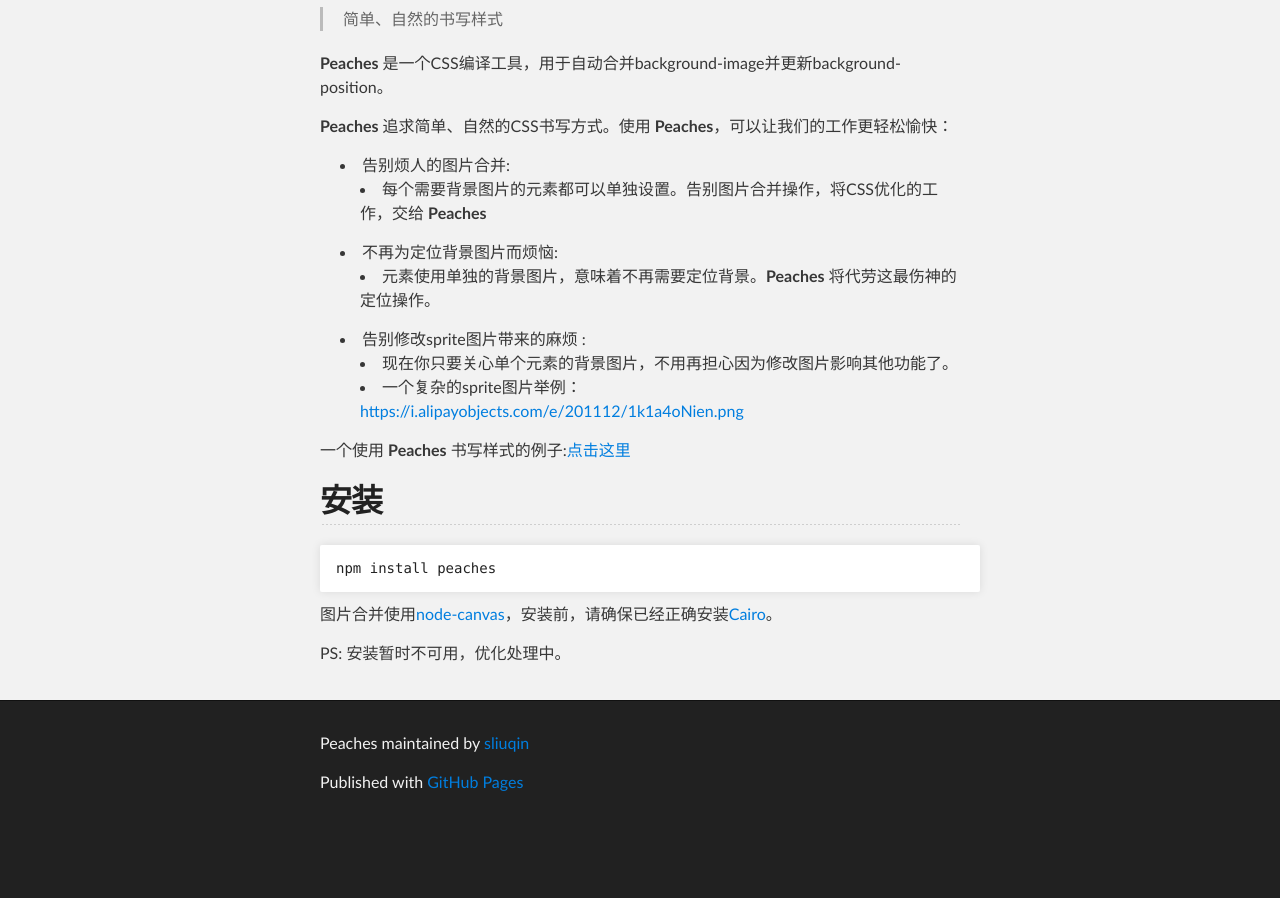
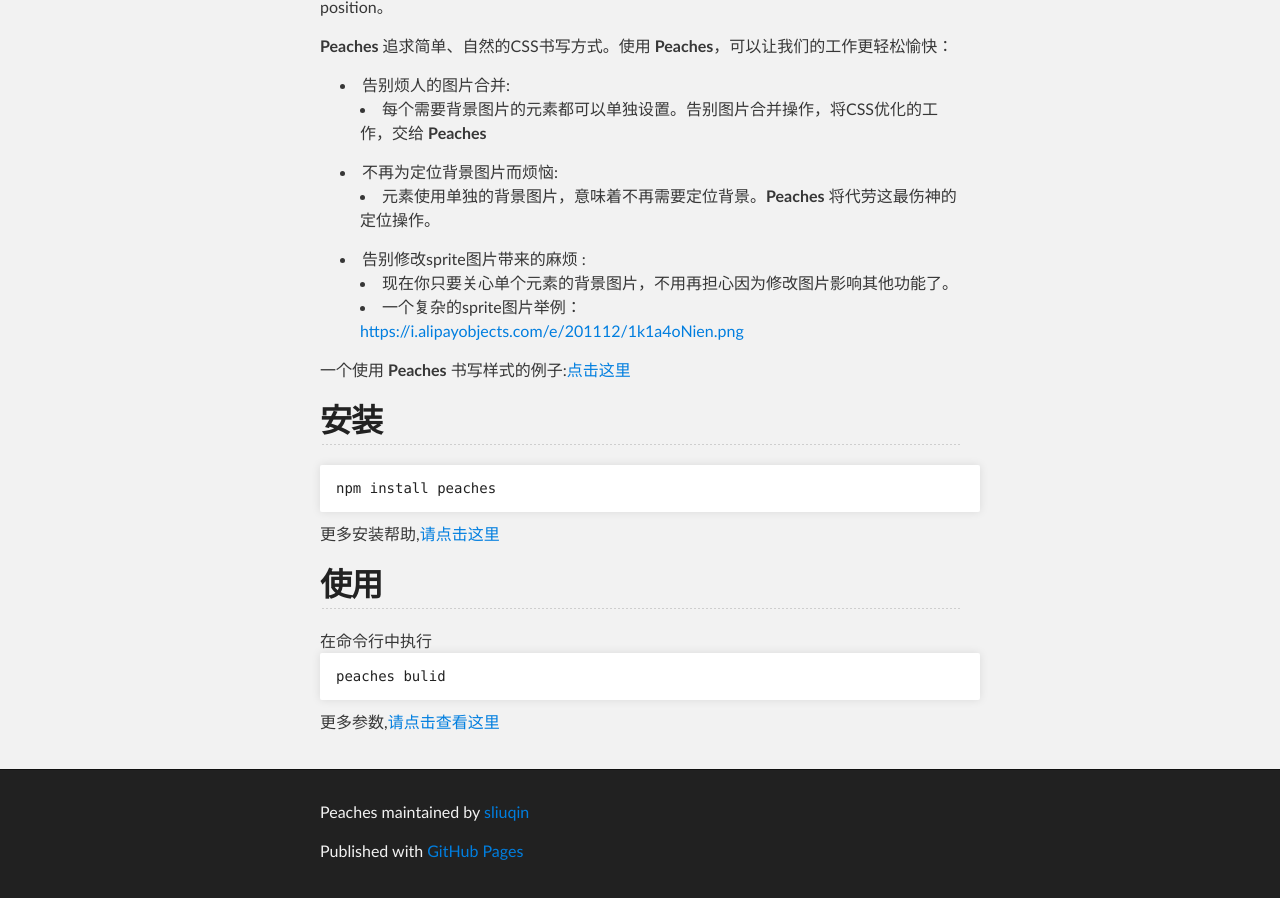
Before and after one commit to simplelife7/peaches, a plain HTML site: page index.html in a window 1280 px wide. Shown: the part 353-1251 px from the top of the page. Before the commit the page ends 1182 px from the top, so only its background shows below. Drawn offline with Linux system fonts and the light colour scheme.

Commit message:
更新首页

```diff
--- a/index.html
+++ b/index.html
@@ -2,9 +2,9 @@
 <html>
 
 <head>
-    <meta charset='utf-8' />
-    <meta http-equiv="X-UA-Compatible" content="chrome=1" />
-    <meta name="description" content="Peaches : Peaches是一个CSS编译工具，用于自动合并background-image并更新background-position。" />
+    <meta charset='utf-8'/>
+    <meta http-equiv="X-UA-Compatible" content="chrome=1"/>
+    <meta name="description" content="Peaches : Peaches是一个CSS编译工具，用于自动合并background-image并更新background-position。"/>
 
     <link rel="stylesheet" type="text/css" media="screen" href="stylesheets/stylesheet.css">
 
@@ -19,11 +19,14 @@
         <a id="forkme_banner" href="https://github.com/sliuqin/peaches">View on GitHub</a>
 
         <h1 id="project_title">Peaches</h1>
-          <h2 id="project_tagline">Peaches是一个CSS编译工具，用于自动合并background-image并更新background-position。</h2>
+
+        <h2 id="project_tagline">简单、自然的书写样式</h2>
 
         <section id="downloads">
-              <a class="zip_download_link" href="https://github.com/sliuqin/peaches/zipball/master">Download this project as a .zip file</a>
-              <a class="tar_download_link" href="https://github.com/sliuqin/peaches/tarball/master">Download this project as a tar.gz file</a>
+            <a class="zip_download_link" href="https://github.com/sliuqin/peaches/zipball/master">Download this project
+                as a .zip file</a>
+            <a class="tar_download_link" href="https://github.com/sliuqin/peaches/tarball/master">Download this project
+                as a tar.gz file</a>
         </section>
     </header>
 </div>
@@ -33,11 +36,9 @@
     <section id="main_content" class="inner">
         <h1>Peaches </h1>
 
-<blockquote>
-<p>简单、自然的书写样式</p>
-</blockquote>
 
-<p><strong>Peaches</strong> 是一个CSS编译工具，用于自动合并background-image并更新background-position。  </p>
+
+        <p><strong>Peaches</strong> 是一个CSS编译工具，用于自动合并background-image并更新background-position。 </p>
 
         <p><strong>Peaches</strong> 追求简单、自然的CSS书写方式。使用 <strong>Peaches</strong>，可以让我们的工作更轻松愉快：</p>
 
@@ -63,16 +64,20 @@
                     </li>
                 </ul>
             </li>
-</ul><p>一个使用 <strong>Peaches</strong> 书写样式的例子:<a href="http://sliuqin.github.com/peaches/example/index.html">点击这里</a></p>
+        </ul>
+        <p>一个使用 <strong>Peaches</strong> 书写样式的例子:<a href="http://sliuqin.github.com/peaches/example/index.html">点击这里</a>
+        </p>
 
         <h2>安装</h2>
 
 <pre><code>npm install peaches
 </code></pre>
-
-<p>图片合并使用<a href="https://github.com/LearnBoost/node-canvas">node-canvas</a>，安装前，请确保已经正确安装<a href="http://cairographics.org/">Cairo</a>。</p>
-
-<p>PS: 安装暂时不可用，优化处理中。</p>
+        <p>更多安装帮助,<a href="https://github.com/sliuqin/peaches/blob/master/docs/install.md">请点击这里</a></p>
+    <h2>使用</h2>
+        在命令行中执行
+<pre><code>peaches bulid
+</code></pre>
+        <p>更多参数,<a href="https://github.com/sliuqin/peaches/blob/master/docs/%E5%91%BD%E4%BB%A4%E8%A1%8C%E5%8F%82%E6%95%B0.md">请点击查看这里</a></p>
     </section>
 </div>
 
@@ -80,6 +85,7 @@
 <div id="footer_wrap" class="outer">
     <footer class="inner">
         <p class="copyright">Peaches maintained by <a href="https://github.com/sliuqin">sliuqin</a></p>
+
         <p>Published with <a href="http://pages.github.com">GitHub Pages</a></p>
     </footer>
 </div>
@@ -92,7 +98,8 @@
     try {
         var pageTracker = _gat._getTracker("UA-36197297-1");
         pageTracker._trackPageview();
-            } catch(err) {}
+    } catch (err) {
+    }
 </script>
 
 
```
Also changed, not shown: example/index.html (+1 -1 lines). Lines whose indentation alone changed are shown as unchanged.
